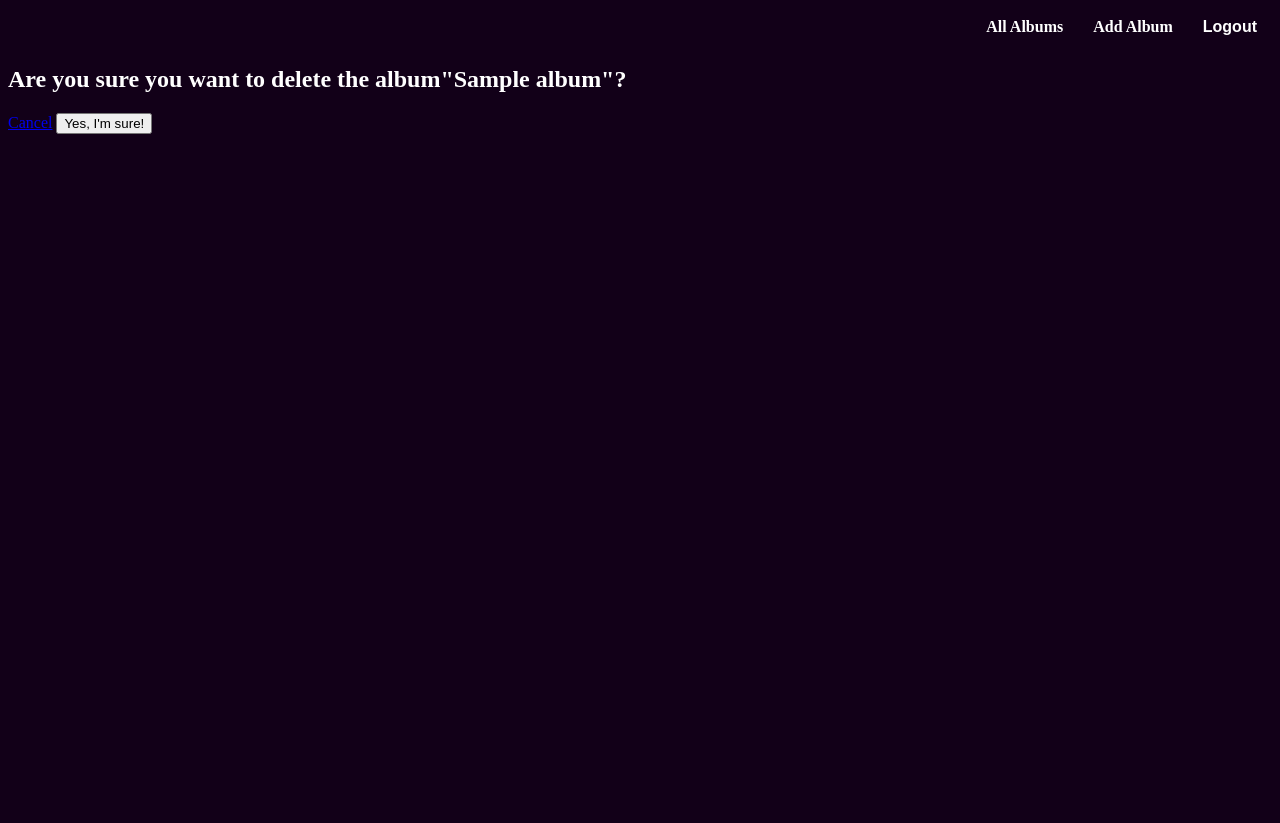
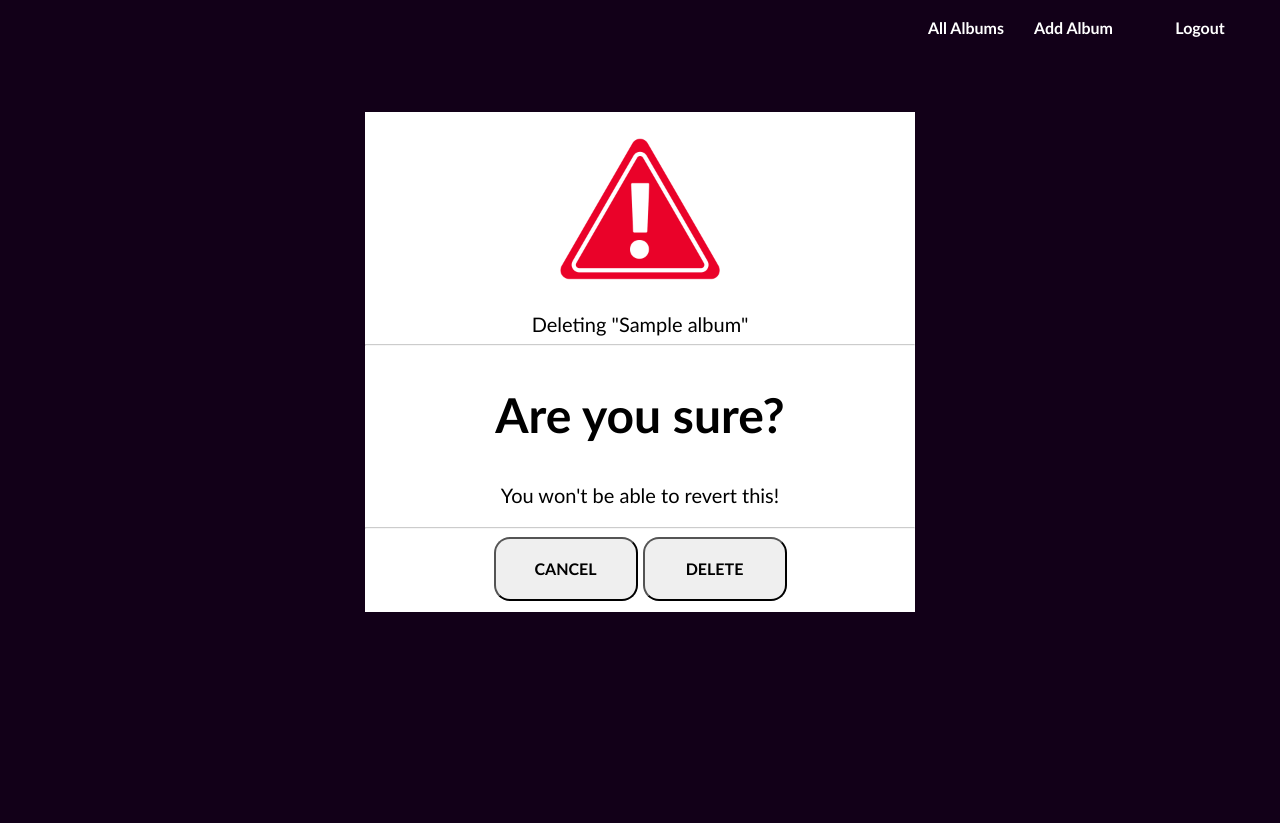
Before and after one commit to raul-vital/albumtrackr, a Django app: page /albums/1/delete in a window 1280 px wide. Before the commit the page ends 134 px from the top, so only its background shows below. Run offline with Django 5.2, Linux system fonts and the light colour scheme; a user stored in the database is signed in; tables that the repository leaves empty hold one stand-in row (values such as "Sample post").

Commit message:
add album_confirm_delete.css with styling

```diff
--- /dev/null
+++ b/main_app/static/css/albums/album_confirm_delete.css
@@ -0,0 +1,104 @@
+section{
+    padding-top: 4vh;
+    height: 96vh;
+    margin: 0 10rem;
+    box-sizing: border-box;
+    min-height: fit-content;
+}
+.section-container{
+    display: flex;
+    justify-content: center;
+}
+div{
+    gap: 2rem;
+    margin-bottom: 2rem;
+    margin-top: 2rem;
+}
+.div-container{
+    border:1px solid #120018;
+    height: 500px;
+    width: 550px;
+    background-color: white;
+
+}
+h2{
+    font-family: 'Gill Sans', 'Gill Sans MT', Calibri, 'Trebuchet MS', sans-serif;
+    height: 0 auto;
+    display:flex;
+    justify-content: center;
+    font-size: 3rem;
+    color: black;
+}
+p{
+    font-family: 'Gill Sans', 'Gill Sans MT', Calibri, 'Trebuchet MS', sans-serif;
+    display:flex;
+    justify-content: center;
+    font-size: 20px;
+    color: black;
+}
+.p-text{
+    font-family: 'Gill Sans', 'Gill Sans MT', Calibri, 'Trebuchet MS', sans-serif;
+    display:flex;
+    justify-content: center;
+    font-size: 20px;
+    color: black;
+    margin:0;
+
+}
+
+form{
+    display: flex;
+    justify-content: center;
+
+}
+a{
+    font-family: 'Gill Sans', 'Gill Sans MT', Calibri, 'Trebuchet MS', sans-serif;
+    text-decoration: none;
+    color: black;
+    font-weight: 600;
+    transition: all 300ms ease;
+    padding: 1rem;
+    width: 9rem;
+    border-radius: 2rem;
+    font-size: 1rem;
+    border-radius: 1rem;
+    height: 20px;
+}
+
+button{
+    font-family: 'Gill Sans', 'Gill Sans MT', Calibri, 'Trebuchet MS', sans-serif;
+    font-weight: 600;
+    transition: all 300ms ease;
+    padding: 1rem;
+    width: 9rem;
+    border-radius: 1rem;
+    font-size: 1rem;
+}
+.warning-img{
+    display:flex;
+    justify-self: center;
+    width: 200px;
+    height: 200px;
+
+}
+.btn-1:hover{
+    background-color: #5dade2;
+    cursor: pointer;
+}
+a:hover{
+    color:white;
+}
+.btn-2:hover{
+   background-color: #E34234;
+   cursor: pointer;
+   color: white;
+}
+
+hr{
+    opacity: 50%;
+}
+.divider{
+    width:5px;
+    height:auto;
+    display:inline-block;
+}
--- a/main_app/templates/main_app/album_confirm_delete.html
+++ b/main_app/templates/main_app/album_confirm_delete.html
@@ -1,13 +1,23 @@
 {% extends 'base.html' %}
 {% load static %}
 {% block content %}
+<link rel="stylesheet" href="{% static 'css/albums/album_confirm_delete.css' %}" />
 
-<h2>Are you sure you want to delete the album"{{ album.title }}"?</h2>
+<section class="section-container">
+  <div class="div-container">
+    <img src="{% static 'images/delete-warning.png' %}" alt="exclamation warning" class="warning-img"/>
+    <p class="p-text">Deleting "{{album.title}}"</p>
+    <hr>
+    <h2>Are you sure?</h2>
+    <p>You won't be able to revert this!</p>
+    <hr>
 
 <form action="" method="post" class="form">
   {% csrf_token %}
-  <a href="{% url 'album-detail' album.id %}">Cancel</a>
-  <button type="submit">Yes, I'm sure!</button>
+  <button type="button" class="btn-1"><a href="{% url 'album-detail' album.id %}">CANCEL</a></button>
+  <div class="divider"></div>
+  <button type="submit" class="btn-2">DELETE</button>
 </form>
-
+</div>
+</section>
 {% endblock %}
```
Also changed, not shown: main_app/static/images/delete-warning.png (added).
